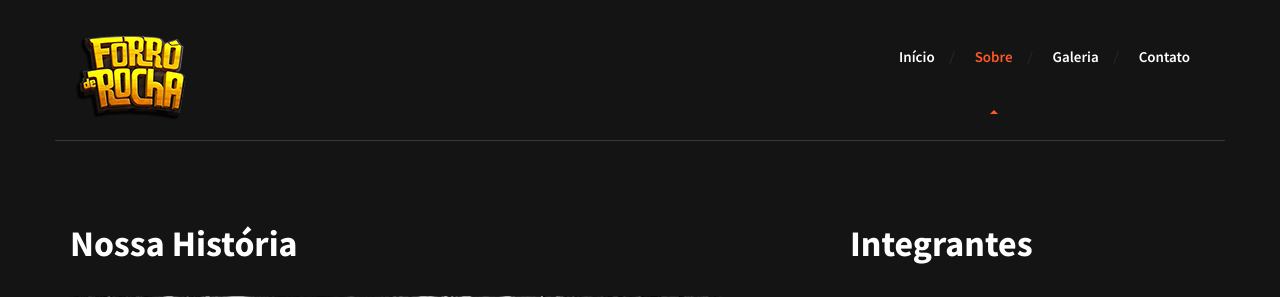
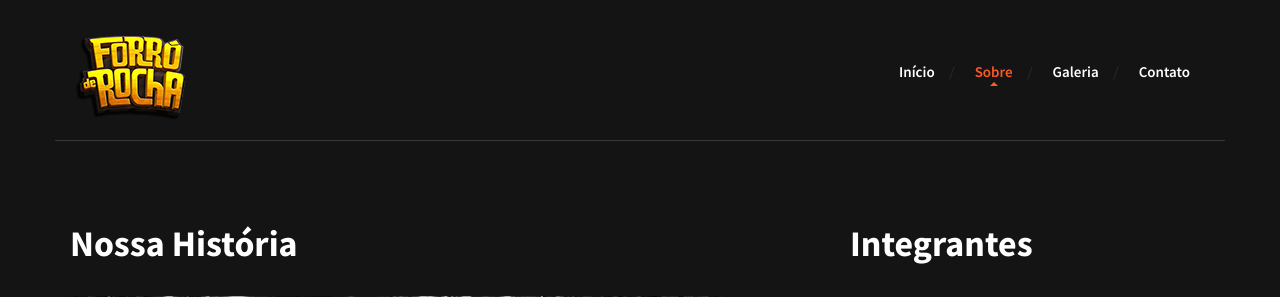
Before and after one commit to edwardcosta/ForrodeRocha, a PHP site: page /about.html in a window 1280 px wide. Shown: the top 297 px of the page. Run offline with PHP 8.4, Linux system fonts and the light colour scheme.

Commit message:
Centralizando menu

```diff
--- a/style.css
+++ b/style.css
@@ -1855,7 +1855,7 @@ body {
     .main-navigation .menu a {
       display: block;
       position: relative;
-      padding: 45px 20px;
+      padding: 60px 20px 2px 20px;
       color: white;
       font-size: 15px;
       font-size: 0.9375em;
```
